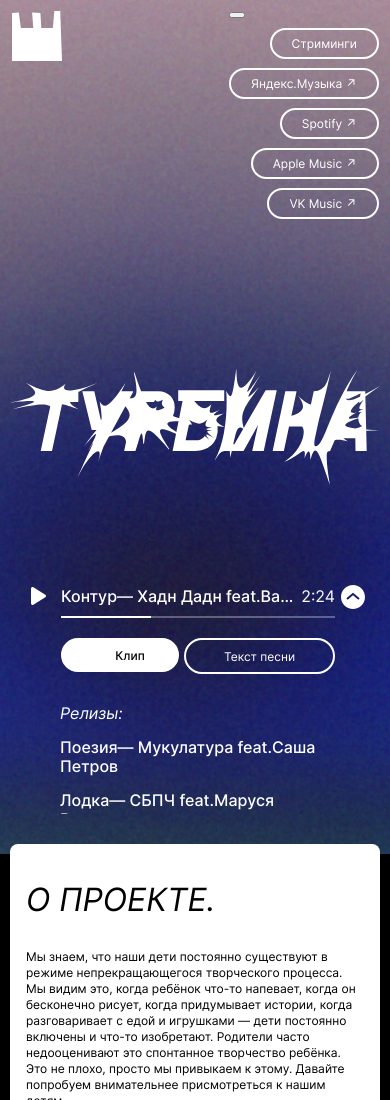
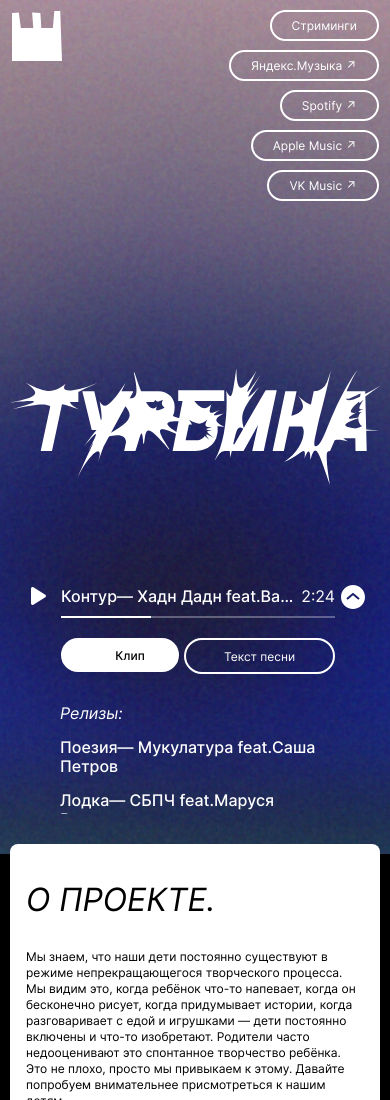
Before and after one commit to leskezz/turbina, a React app: page / in a window 390 px wide. Shown: the top 1100 px of the page. Built offline with nearby package versions, Linux system fonts and the light colour scheme.

Commit message:
feat: Добавь в вёрстку показ кнопки стриминга только при ширине экрана до 425 px

```diff
--- a/src/blocks/header/__link/header__link.css
+++ b/src/blocks/header/__link/header__link.css
@@ -15,6 +15,7 @@
   align-items: center;
   box-sizing: border-box;
   transition: .2s;
+  background: none;
 }
 
 .header__link:hover{
--- a/src/blocks/header/__links/header__links.css
+++ b/src/blocks/header/__links/header__links.css
@@ -1,12 +1,6 @@
 .header__links {
   list-style: none;
-  margin: 20px 20px 0 0;
-  padding: 0;
+  display: flex;
+  flex-direction: column;
+  margin: 0;
 }
-
-@media screen and (max-width: 425px) {
-  .header__links {
-      margin-right: 11px;
-      margin-top: 10px;
-  }
-}
--- /dev/null
+++ b/src/blocks/header/__streaming-button/header__streaming-button.css
@@ -0,0 +1,9 @@
+.header__streaming-button {
+    display: none;
+}
+
+@media screen and (max-width: 425px) {
+    .header__streaming-button {
+        display: block;
+    }
+}
--- /dev/null
+++ b/src/blocks/header/__streaming/header__streaming.css
@@ -0,0 +1,15 @@
+.header__streaming {
+    list-style: none;
+    margin: 20px 20px 0 0;
+    padding: 0;
+    flex-direction: column;
+    display: flex;
+    align-items: flex-end;
+}
+
+@media screen and (max-width: 425px) {
+    .header__streaming {
+        margin-right: 11px;
+        margin-top: 10px;
+    }
+}
--- a/src/blocks/header/header.css
+++ b/src/blocks/header/header.css
@@ -4,6 +4,9 @@
 @import url(./__link/header__link.css);
 @import url(./__title/header__title.css);
 @import url(./__title-img/header__title-img.css);
+@import url(./__streaming/header__streaming.css);
+@import url(./__streaming-button/header__streaming-button.css);
+
 .header {
     position: relative;
     background: url(../../images/header-background.jpg) no-repeat;
--- a/src/components/Header.js
+++ b/src/components/Header.js
@@ -8,9 +8,8 @@ function Header(props) {
             <div className="header__topbar">
                 <a href="#" className="header__logo hover-opacity"><img src={props.logo} alt="Логотип" /></a>
                 <div className="header__streaming">
-                    <button type="button"></button>
+                    <button type="button" className="header__link header__streaming-button">Стриминги</button>
                 <ul className="header__links">
-                    <li><a href="#" className="header__link">Стриминги</a></li>
                     <li><a href="#" className="header__link">Яндекс.Музыка &#8599;</a></li>
                     <li><a href="#" className="header__link">Spotify &#8599;</a></li>
                     <li><a href="#" className="header__link">Apple Music &#8599;</a></li>
```
